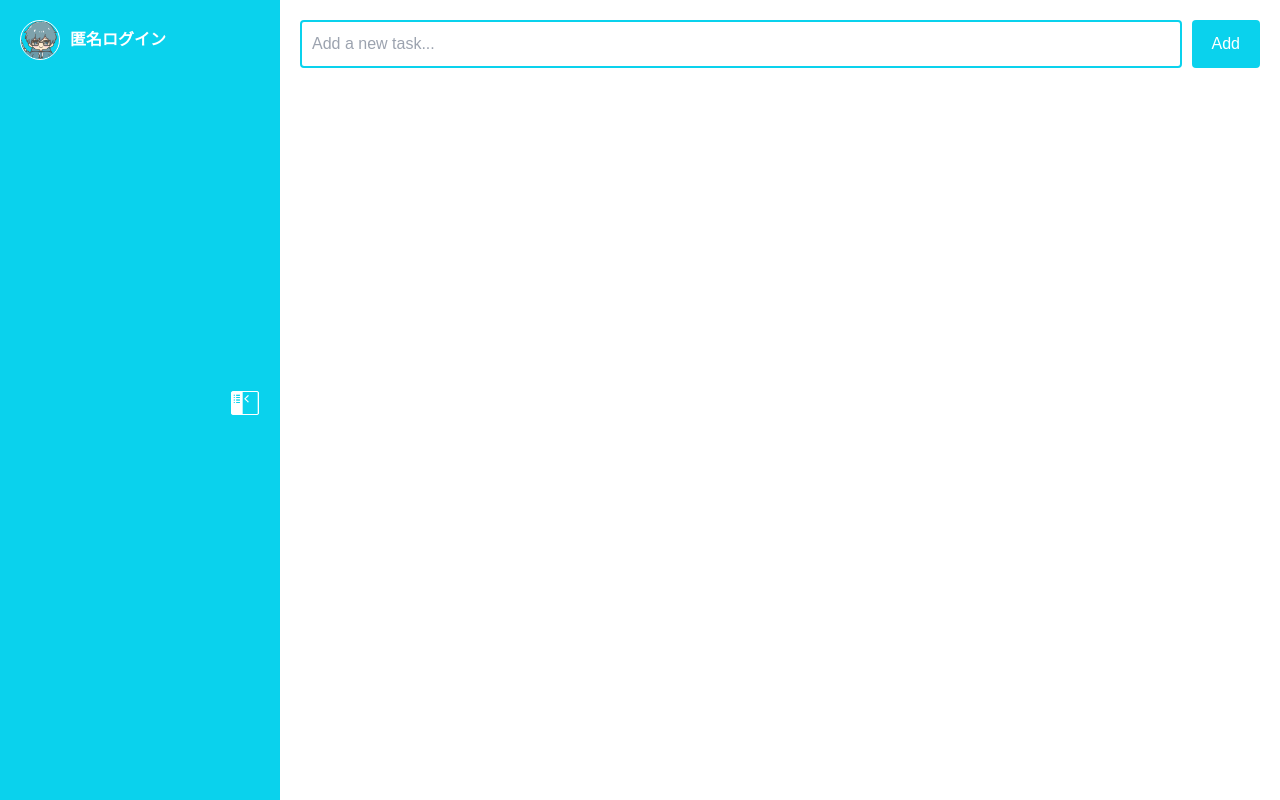
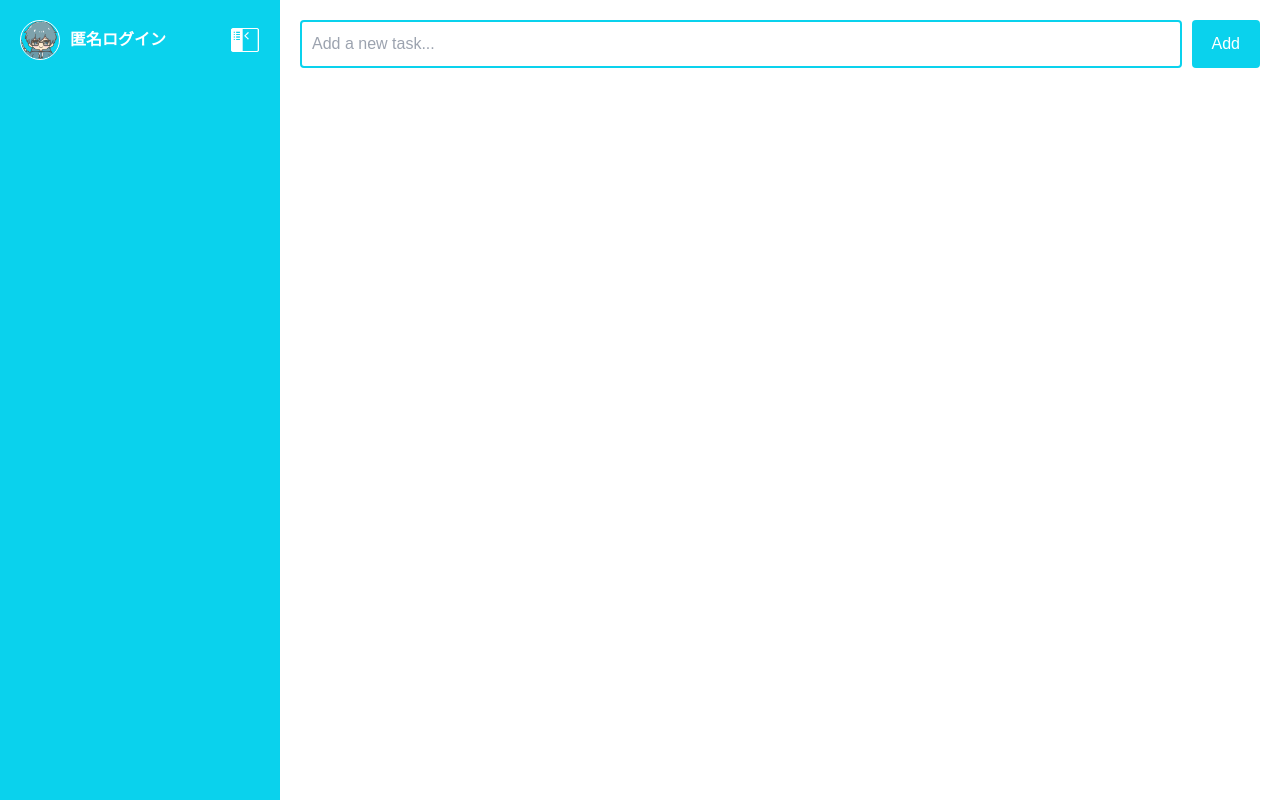
Before and after one commit to yamato-payforward/react-todolist, a Next.js app: page /todolist in a window 1280 px wide. Built offline with nearby package versions, Linux system fonts and the light colour scheme.

Commit message:
slide animation

```diff
--- a/src/app/todolist/page.module.css
+++ b/src/app/todolist/page.module.css
@@ -3,7 +3,11 @@
     display: flex;
     height: 100vh;
     color: #ffffff;
-    background-color: #0ad2ed;
+    background-color: white;
+}
+
+.bgwhite{
+    background-color: white;;
 }
 
 .sidebar {
@@ -13,7 +17,7 @@
     display: flex;
     flex-direction: row;
     justify-content: space-between;
-
+    align-items: flex-start;
 }
 
 .profileContainer{
--- a/src/app/todolist/page.tsx
+++ b/src/app/todolist/page.tsx
@@ -8,15 +8,8 @@ import Todolist from "../../components/templates/todolist";
 const ToDoList = () => {
     const [tasks, setTasks] = useState([]);
     const [input, setInput] = useState('');
-    const [isSidebarAnimated, setSidebarAnimation] = useState(false);
     const [isTodolistOpen, setTodolistOpen] = useState(false);
     const [isSidebarOpen, setSidebarOpen] = useState(true);
-
-    useEffect(() => {
-        setSidebarAnimation(true);
-        setTodolistOpen(true);
-      }, []); // 空の依存配列を指定して、コンポーネントの初回マウント時にのみ実行
-
 
     const handleAddTask = () => {
         if (input) {
@@ -24,6 +17,10 @@ const ToDoList = () => {
             setInput('');
         }
     };
+
+    const toggleSidebar = () => {
+        setSidebarOpen(!isSidebarOpen);
+      };
 
     const handleRemoveTask = (index: number) => {
         const newTasks = tasks.filter((_, taskIndex) => taskIndex !== index);
@@ -34,12 +31,12 @@ const ToDoList = () => {
 
     return (
         <div className={styles.appContainer}>
-            <Sidebar isSidebarOpen={isSidebarOpen} setSidebarOpen={setSidebarOpen} animated={isSidebarAnimated}/>
+            <Sidebar isSidebarOpen={isSidebarOpen} toggleSidebar={toggleSidebar}/>
             <Todolist
             tasks={tasks}
             input={input}
             setInput={setInput}
-            isOpenTodolist={isTodolistOpen}
+            isSidebarOpen={isSidebarOpen}
             handleAddTask={handleAddTask}
             handleRemoveTask={handleRemoveTask}
             />
--- a/src/components/organisms/sidebar.tsx
+++ b/src/components/organisms/sidebar.tsx
@@ -6,25 +6,20 @@ import avatar from "../../images/avatar.png";
 import sidebarOpenImage from "../../images/sidebar_open.png";
 import sidebarCloseImage from "../../images/sidebar_close.png";
 
-const Sidebar = ({ isSidebarOpen, setSidebarOpen }) => {
-  const sidebarVariants = {
-    open: { x: 0, opacity: 1, transition: { type: 'spring', stiffness: 50 } },
-    closed: { x: '-100%', opacity: 0, transition: { type: 'spring', stiffness: 50 } }
-  };
+const Sidebar = ({ isSidebarOpen, toggleSidebar }) => {
 
-  // サイドバーの開閉をトグルする関数
-  const toggleSidebar = () => {
-    setSidebarOpen(!isSidebarOpen);
-  };
 
   return (
     <>
-      {isSidebarOpen && (
         <motion.aside
           className={styles.sidebar}
-          variants={sidebarVariants}
-          initial="closed"
-          animate={isSidebarOpen ? "open" : "closed"}
+          initial={{ x: "-80%" }} // 初期位置を画面外の左側に設定
+          animate={{ x: isSidebarOpen ? "0%" : "-80%" }} //
+          transition={{
+            type: "tween",
+            duration: 0.3,
+            ease: "easeInOut",
+          }}
         >
           <div className={styles.profileContainer}>
             <Image
@@ -45,17 +40,9 @@ const Sidebar = ({ isSidebarOpen, setSidebarOpen }) => {
               className={styles.additionalImage} />
           </button>
         </motion.aside>
-      )}
-      {!isSidebarOpen && (
-        <button onClick={toggleSidebar} className={styles.openButton}>
-          <Image
-            src={sidebarOpenImage}
-            alt="Open Sidebar"
-            width={50}
-            height={50}
-            className={styles.additionalImage} />
-        </button>
-      )}
+
+
+
     </>
   );
 };
--- a/src/components/templates/todolist.tsx
+++ b/src/components/templates/todolist.tsx
@@ -2,20 +2,35 @@
 import styles from './../../app/todolist/page.module.css';
 import { motion } from 'framer-motion';
 
-const Todolist = ({ input, handleRemoveTask, isOpenTodolist, setInput, handleAddTask, tasks }) => {
+const Todolist = ({ input, handleRemoveTask, setInput, handleAddTask, tasks, isSidebarOpen }) => {
+
 
     const todolistVariants = {
-        open: { x: 0, opacity: 1, transition: { type: 'spring', stiffness: 40 } },
-        closed: { x: '100%', opacity: 0.8, transition: { type: 'spring', stiffness: 40 } }
+        open: {
+            x: 0,
+            width: 'calc(100% - 250px)', // サイドバーが開いている時の幅
+            opacity: 1,
+            transition: { type: 'spring', stiffness: 40 }
+        },
+        closed: {
+            x: 0, // ここを調整して閉じたときにどの程度左に移動するか
+            width: '100%', // サイドバーが閉じている時の幅
+            opacity: 1,
+            transition: { type: 'spring', stiffness: 40 }
+        }
     };
 
     return (
         <motion.main
-            className={styles.mainContent}
-            variants={todolistVariants}
-            initial="closed"
-            animate={isOpenTodolist ? "open" : "closed"}
-        >
+        className={styles.mainContent}
+        initial={{ x: "100%" }} // 初期位置を画面外の左側に設定
+          animate={{ x: isSidebarOpen ? "0%" : "-20%" }} //
+          transition={{
+            type: "tween",
+            duration: 0.3,
+            ease: "easeInOut",
+          }}
+    >
             <div className={styles.inputContainer}>
                 <input
                     type="text"
```
